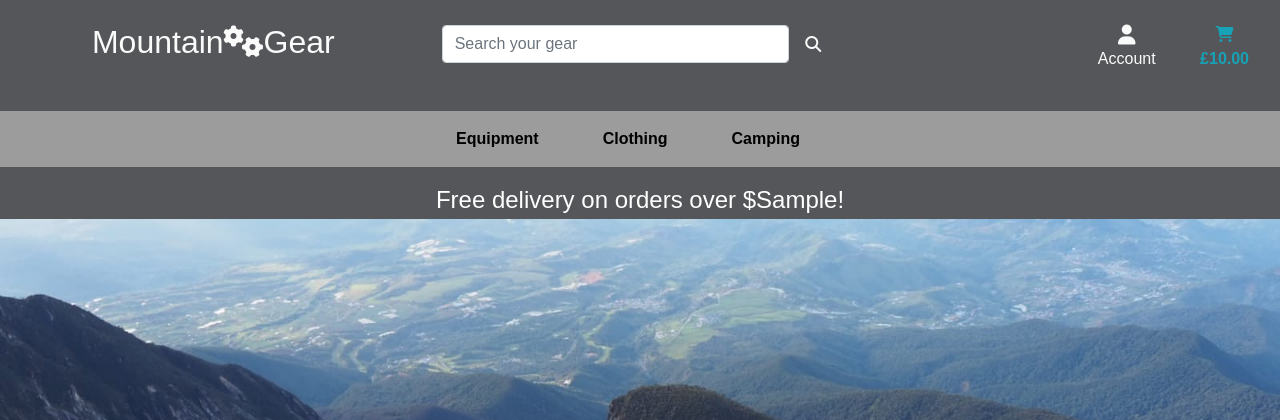
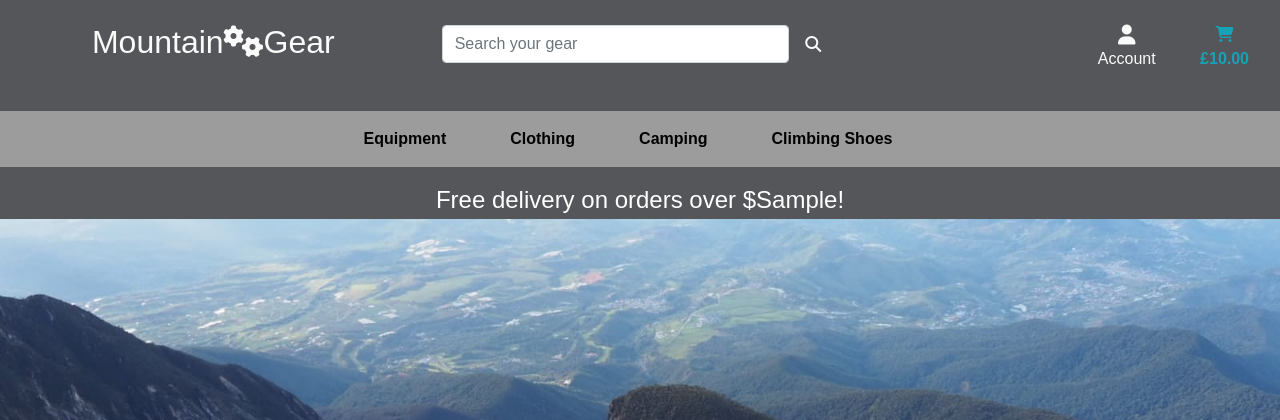
Before and after one commit to mattyImry/Mountain-Gear_MS4-Code-Institute, a Django app: template templates/base.html in a window 1280 px wide. Shown: the top 420 px of the page. Run offline with Django 3.2, Linux system fonts and the light colour scheme; the template is opened without the code that fills it: most values are stand-ins (such as "Sample title", 1, 10 or a date in 2020); some libraries are stand-ins or nearby versions.

Commit message:
Add category and product to fixture files

```diff
--- a/categories.json
+++ b/categories.json
@@ -1 +1 @@
-[{"pk": 1, "model": "products.category", "fields": {"name": "equipment", "friendly_name": "Equipment"}}, {"pk": 2, "model": "products.category", "fields": {"name": "clothing", "friendly_name": "Clothing"}}, {"pk": 3, "model": "products.category", "fields": {"name": "camping", "friendly_name": "Camping"}}]
+[{"pk": 1, "model": "products.category", "fields": {"name": "equipment", "friendly_name": "Equipment"}}, {"pk": 2, "model": "products.category", "fields": {"name": "clothing", "friendly_name": "Clothing"}}, {"pk": 3, "model": "products.category", "fields": {"name": "camping", "friendly_name": "Camping"}}, {"pk": 4, "model": "products.category", "fields": {"name": "climbing_shoes", "friendly_name": "Climbing Shoes"}}]
--- a/static/css/base.css
+++ b/static/css/base.css
@@ -37,6 +37,10 @@ a:hover {
 
 .header-container {
     padding-top: 164px;
+}
+
+.dropdown-menu {
+    background-color : #fafafa;
 }
 
 .search-box {
--- a/templates/includes/main-nav.html
+++ b/templates/includes/main-nav.html
@@ -6,10 +6,10 @@
             </a>
         </li>
         <li class="nav-item dropdown">
-            <a class="logo-font font-weight-bold nav-link text-black mr-5" href="#" id="Equipment-link" data-toggle="dropdown" aria-haspopup="true" aria-expanded="false">
+            <a class="logo-font font-weight-bold nav-link text-black mr-5" href="#" id="equipment-link" data-toggle="dropdown" aria-haspopup="true" aria-expanded="false">
                 Equipment
             </a>
-            <div class="dropdown-menu border-0" aria-labelledby="Equipment-link">
+            <div class="dropdown-menu border-0" aria-labelledby="equipment-link">
                 <a href="" class="dropdown-item">Ropes</a>
                 <a href="" class="dropdown-item ">Helemts</a>
                 <a href="" class="dropdown-item ">Harnesses</a>
@@ -29,16 +29,26 @@
         </li>
 
         <li class="nav-item dropdown">
-            <a class="logo-font font-weight-bold nav-link text-black mr-5" href="#" id="Camping-link" data-toggle="dropdown" aria-haspopup="true" aria-expanded="false">
+            <a class="logo-font font-weight-bold nav-link text-black mr-5" href="#" id="camping-link" data-toggle="dropdown" aria-haspopup="true" aria-expanded="false">
                 Camping
             </a>
-            <div class="dropdown-menu border-0" aria-labelledby="Camping-link">
+            <div class="dropdown-menu border-0" aria-labelledby="camping-link">
                 <a href="" class="dropdown-item">Tent</a>
                 <a href="" class="dropdown-item">Sleeping bags</a>
 
             </div>
         </li>
 
+        <li class="nav-item dropdown">
+            <a class="logo-font font-weight-bold nav-link text-black mr-5" href="#" id="climbing-shoes-link" data-toggle="dropdown" aria-haspopup="true" aria-expanded="false">
+                Climbing Shoes
+            </a>
+            <div class="dropdown-menu border-0" aria-labelledby="climbing-shoes-link">
+                <a href="" class="dropdown-item">Mens</a>
+                <a href="" class="dropdown-item">Womens</a>
+
+            </div>
+        </li>
 
     </ul>
 </div>
```
Also changed, not shown: products.json (+8 -2 lines).
